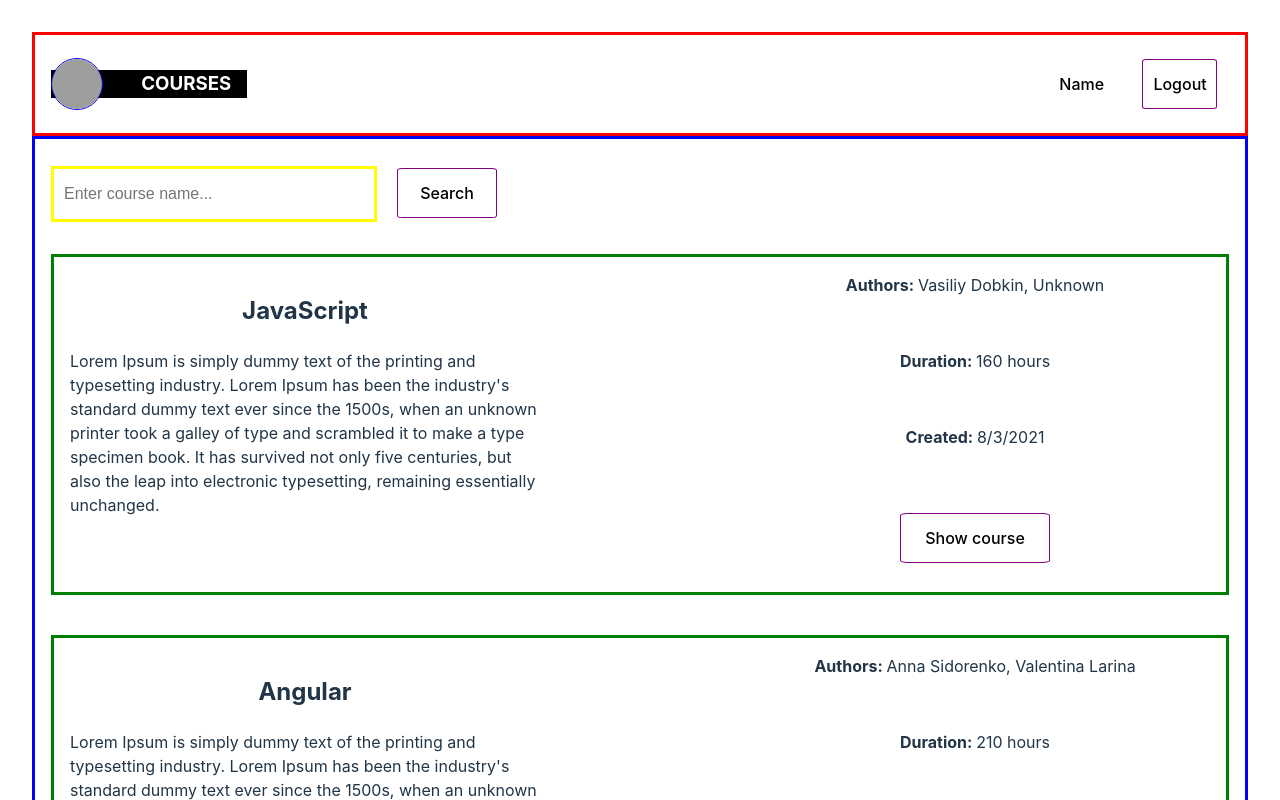
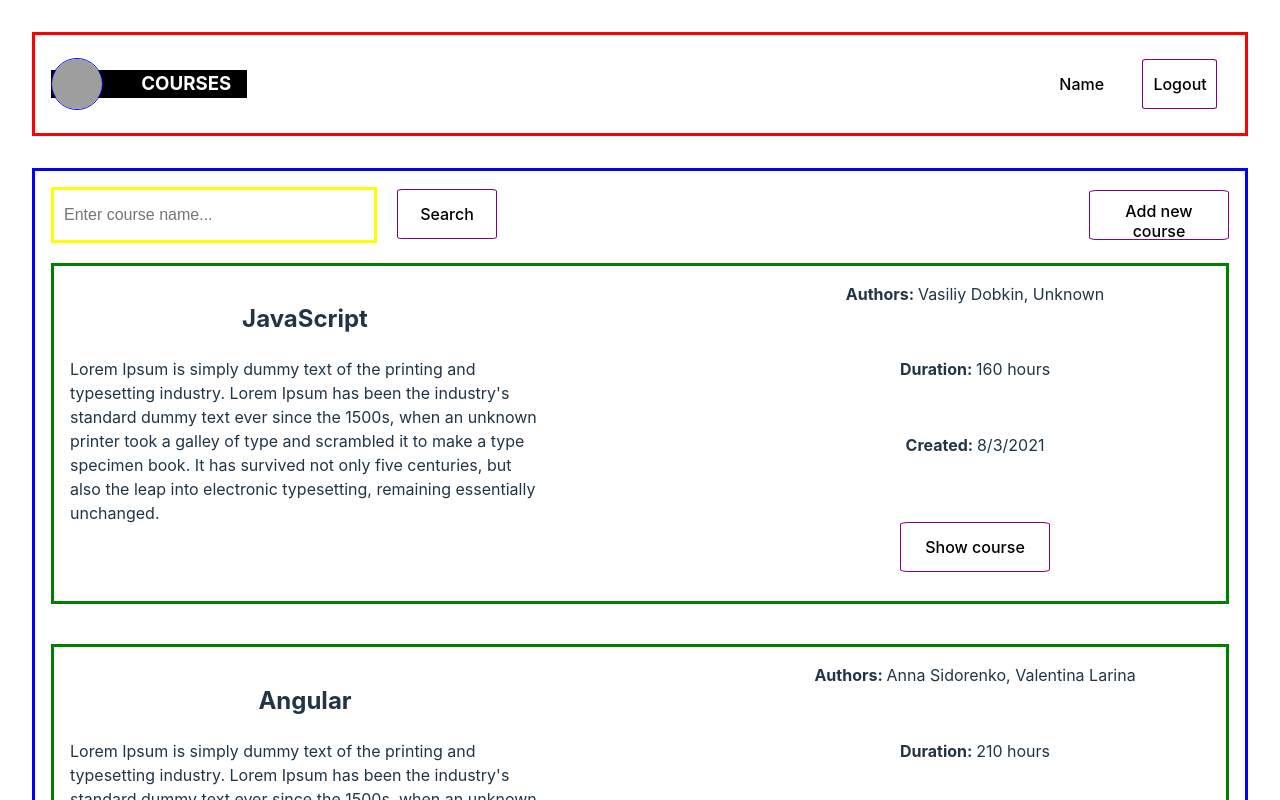
Before and after one commit to caoh29/epam, a React (Vite) app in the folder react/HT_1/courses-app/: page / in a window 1280 px wide. Shown: the top 800 px of the page. Built offline with nearby package versions, Linux system fonts and the light colour scheme; grey boxes are pictures that could not be loaded.

Commit message:
adding the search functionality and new button

```diff
--- a/react/HT_1/courses-app/src/common/Button/Button.jsx
+++ b/react/HT_1/courses-app/src/common/Button/Button.jsx
@@ -7,6 +7,7 @@ const Btn = styled.button`
     align-self: center;
     justify-self: center;
     text-align: center;
+    margin: ${props => props.margin ? props.margin : "0"};
     width: ${props => props.width ? props.width : "75px"};
     height: ${props => props.height ? props.height : "50px"};
     ${props => props.gridColumn ? `grid-column: ${props.gridColumn};` : ""}
@@ -17,7 +18,7 @@ const Btn = styled.button`
 `;
 
 function Button (props) {
-    return (<Btn gridColumn={props.gridColumn} gridRow={props.gridRow} width={props.width} height={props.height} borderColor={props.borderColor} backgroundColor={props.backgroundColor} color={props.color} onClick={props.onClick}>{props.children}</Btn >);
+    return (<Btn margin={props.margin} gridColumn={props.gridColumn} gridRow={props.gridRow} width={props.width} height={props.height} borderColor={props.borderColor} backgroundColor={props.backgroundColor} color={props.color} onClick={props.onClick}>{props.children}</Btn >);
 }
 
 
--- a/react/HT_1/courses-app/src/components/Courses/Courses.jsx
+++ b/react/HT_1/courses-app/src/components/Courses/Courses.jsx
@@ -2,6 +2,8 @@ import styled from "styled-components";
 import CourseCard from "./components/CourseCard/CourseCard";
 import constants from "../../constants";
 import SearchBar from "./components/SearchBar/SearchBar";
+import Button from "../../common/Button/Button";
+import { useState } from "react";
 
 
 const CoursesContainer = styled.div`
@@ -9,16 +11,27 @@ const CoursesContainer = styled.div`
     flex-direction: column;
     border: 3px solid blue;
     padding: 1rem;
+    margin-top: 2rem;
 `;
+
+const CoursesNavContainer = styled.div`
+    display: flex;
+    flex-wrap: nowrap;
+`;
+
 function Courses (props) {
+
+    const [courses, setCourses] = useState(constants.mockedCoursesList);
 
     return (
         <CoursesContainer>
-            <SearchBar></SearchBar>
-            <CourseCard key={constants.mockedCoursesList[0].id} id={constants.mockedCoursesList[0].id} title={constants.mockedCoursesList[0].title} description={constants.mockedCoursesList[0].description} authors={constants.mockedCoursesList[0].authors} duration={constants.mockedCoursesList[0].duration} creation={constants.mockedCoursesList[0].creationDate}>
-            </CourseCard>
-            <CourseCard key={constants.mockedCoursesList[1].id} id={constants.mockedCoursesList[1].id} title={constants.mockedCoursesList[1].title} description={constants.mockedCoursesList[1].description} authors={constants.mockedCoursesList[1].authors} duration={constants.mockedCoursesList[1].duration} creation={constants.mockedCoursesList[1].creationDate}>
-            </CourseCard>
+            <CoursesNavContainer>
+                <SearchBar setCourses={setCourses}/>
+                <Button width="140px" margin="0 0 0 auto">Add new course</Button>
+            </CoursesNavContainer>
+            {courses.map((course) => {
+                return <CourseCard key={course.id} id={course.id} title={course.title} description={course.description} authors={course.authors} duration={course.duration} creation={course.creationDate}/>
+            })}
         </CoursesContainer>
     );
 }
--- a/react/HT_1/courses-app/src/components/Courses/components/SearchBar/SearchBar.jsx
+++ b/react/HT_1/courses-app/src/components/Courses/components/SearchBar/SearchBar.jsx
@@ -7,9 +7,6 @@ import constants from "../../../../constants.js";
 const SearchBarContainer = styled.div`
     display: flex;
     flex-wrap: nowrap;
-    align-items: center;
-    padding-top: 1%;
-    padding-bottom: 1%;
 `;
 
 function SearchBar (props) {
@@ -20,9 +17,22 @@ function SearchBar (props) {
         setInputValue(e.target.value);
     };
 
+    const checkValues = (x, y) => {
+        if (!x && !y) {
+            return false;
+        } else {
+            return x && y ? x : x || y;
+        }
+    }
+
     const search = (value) => {
-        const filteredCourses = constants.mockedCoursesList.filter(course => course.title.toLowerCase().includes(value.toLowerCase())).length > 0 && constants.mockedCoursesList.filter(course => course.title.toLowerCase().includes(value.toLowerCase()));
-        console.log(filteredCourses);
+        const filteredCoursesByTitle = constants.mockedCoursesList.filter(course => course.title.toLowerCase().includes(value.toLowerCase())).length > 0 && constants.mockedCoursesList.filter(course => course.title.toLowerCase().includes(value.toLowerCase()));
+        const filteredCoursesById = constants.mockedCoursesList.filter(course => course.id.toLowerCase().includes(value.toLowerCase())).length > 0 && constants.mockedCoursesList.filter(course => course.id.toLowerCase().includes(value.toLowerCase()));
+
+        const filteredCourses = checkValues(filteredCoursesByTitle, filteredCoursesById);
+        if (filteredCourses) {
+            props.setCourses(filteredCourses);
+        }
     };
 
     const submitHandler = (e) => {
```
